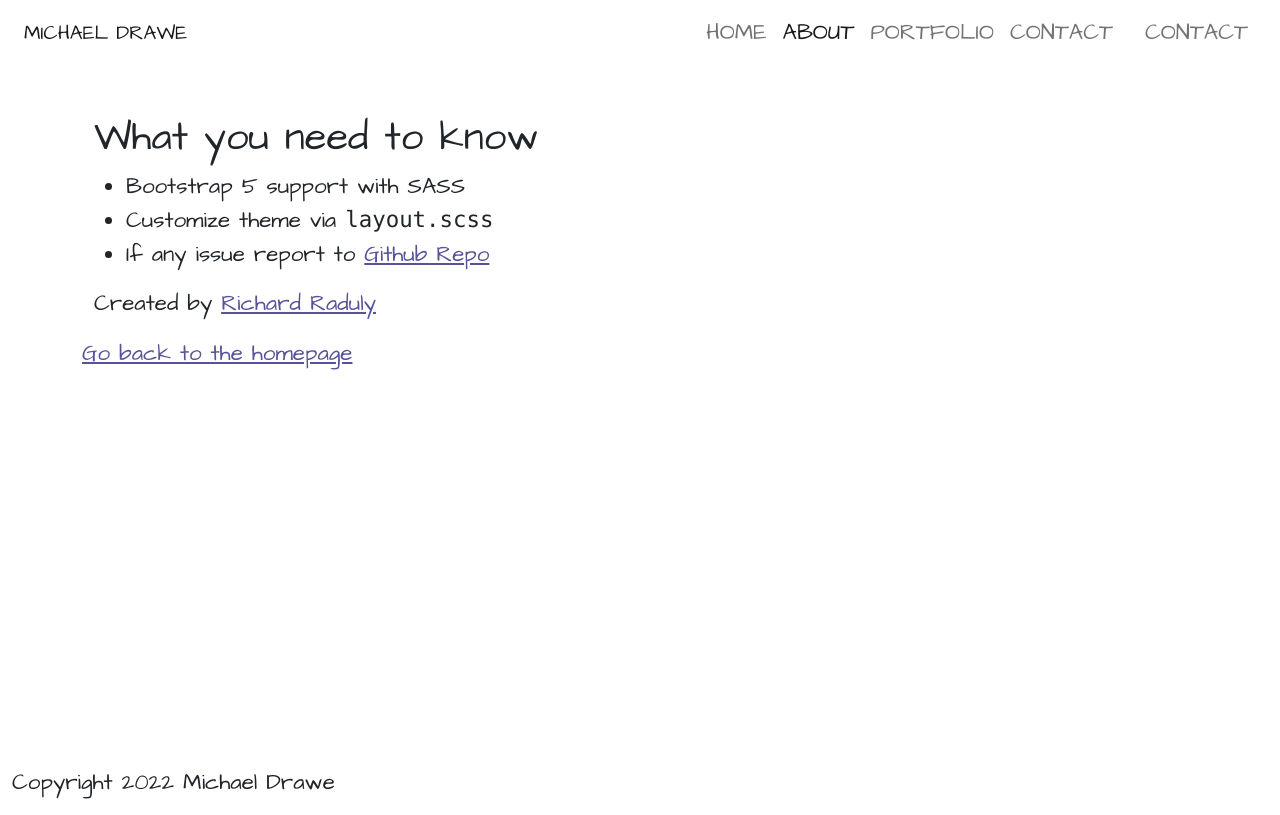
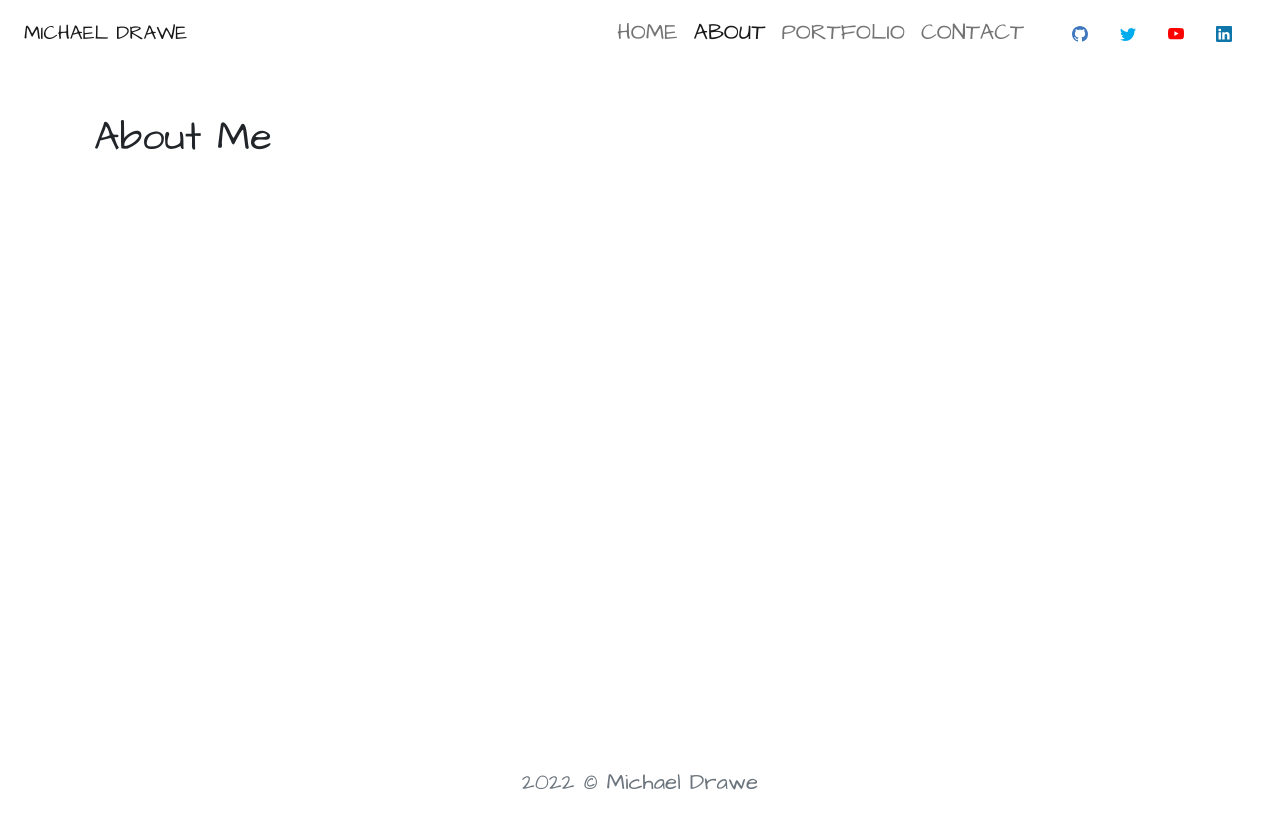
Before and after one commit to michaeldrawe/michaeldrawe, a Gatsby site: page /about in a window 1280 px wide. Built offline with nearby package versions, Linux system fonts and the light colour scheme; Gatsby itself is replaced by a stand-in of ours.

Commit message:
updated navbar with social media icons and updated footer to be center

```diff
--- a/src/components/layout.js
+++ b/src/components/layout.js
@@ -22,7 +22,14 @@ const Layout = ({ children }) => {
       <main className="site">
         <main className="site-content">{children}</main>
       </main>
-      <footer className="footer" >Copyright 2022 Michael Drawe</footer>
+      <footer className="footer" >
+      <div className="row ">
+      <div className="col-md-12  text-center text-muted">
+              <p>2022 © Michael Drawe </p>
+            </div>
+          </div>
+
+          </footer>
     </div>
   )
 }
--- a/src/components/navbar.js
+++ b/src/components/navbar.js
@@ -59,7 +59,60 @@ const Navbar = ({ siteTitle }) => {
               <ExactNavLink
                 to="/contact"
               >
-                Contact
+                <a href="https://www.github.com/michaeldrawe" className="p-3">
+                  <svg
+                    xmlns="http://www.w3.org/2000/svg"
+                    width="16"
+                    height="16"
+                    fill="#4078c0"
+                    class="bi bi-github"
+                    viewBox="0 0 16 16"
+                  >
+                    <path d="M8 0C3.58 0 0 3.58 0 8c0 3.54 2.29 6.53 5.47 7.59.4.07.55-.17.55-.38 0-.19-.01-.82-.01-1.49-2.01.37-2.53-.49-2.69-.94-.09-.23-.48-.94-.82-1.13-.28-.15-.68-.52-.01-.53.63-.01 1.08.58 1.23.82.72 1.21 1.87.87 2.33.66.07-.52.28-.87.51-1.07-1.78-.2-3.64-.89-3.64-3.95 0-.87.31-1.59.82-2.15-.08-.2-.36-1.02.08-2.12 0 0 .67-.21 2.2.82.64-.18 1.32-.27 2-.27.68 0 1.36.09 2 .27 1.53-1.04 2.2-.82 2.2-.82.44 1.1.16 1.92.08 2.12.51.56.82 1.27.82 2.15 0 3.07-1.87 3.75-3.65 3.95.29.25.54.73.54 1.48 0 1.07-.01 1.93-.01 2.2 0 .21.15.46.55.38A8.012 8.012 0 0 0 16 8c0-4.42-3.58-8-8-8z" />
+                  </svg>
+                </a>
+
+                <a href="https://www.twitter.com/michaeldrawe" className="p-3">
+                  <svg
+                    xmlns="http://www.w3.org/2000/svg"
+                    width="16"
+                    height="16"
+                    fill="#00acee"
+                    class="bi bi-twitter"
+                    viewBox="0 0 16 16"
+                  >
+                    <path d="M5.026 15c6.038 0 9.341-5.003 9.341-9.334 0-.14 0-.282-.006-.422A6.685 6.685 0 0 0 16 3.542a6.658 6.658 0 0 1-1.889.518 3.301 3.301 0 0 0 1.447-1.817 6.533 6.533 0 0 1-2.087.793A3.286 3.286 0 0 0 7.875 6.03a9.325 9.325 0 0 1-6.767-3.429 3.289 3.289 0 0 0 1.018 4.382A3.323 3.323 0 0 1 .64 6.575v.045a3.288 3.288 0 0 0 2.632 3.218 3.203 3.203 0 0 1-.865.115 3.23 3.23 0 0 1-.614-.057 3.283 3.283 0 0 0 3.067 2.277A6.588 6.588 0 0 1 .78 13.58a6.32 6.32 0 0 1-.78-.045A9.344 9.344 0 0 0 5.026 15z" />
+                  </svg>
+                </a>
+
+                <a href="https://www.youtube.com/michaeldrawe" className="p-3">
+                  <svg
+                    xmlns="http://www.w3.org/2000/svg"
+                    width="16"
+                    height="16"
+                    fill="#FF0000"
+                    class="bi bi-youtube"
+                    viewBox="0 0 16 16"
+                  >
+                    <path d="M8.051 1.999h.089c.822.003 4.987.033 6.11.335a2.01 2.01 0 0 1 1.415 1.42c.101.38.172.883.22 1.402l.01.104.022.26.008.104c.065.914.073 1.77.074 1.957v.075c-.001.194-.01 1.108-.082 2.06l-.008.105-.009.104c-.05.572-.124 1.14-.235 1.558a2.007 2.007 0 0 1-1.415 1.42c-1.16.312-5.569.334-6.18.335h-.142c-.309 0-1.587-.006-2.927-.052l-.17-.006-.087-.004-.171-.007-.171-.007c-1.11-.049-2.167-.128-2.654-.26a2.007 2.007 0 0 1-1.415-1.419c-.111-.417-.185-.986-.235-1.558L.09 9.82l-.008-.104A31.4 31.4 0 0 1 0 7.68v-.123c.002-.215.01-.958.064-1.778l.007-.103.003-.052.008-.104.022-.26.01-.104c.048-.519.119-1.023.22-1.402a2.007 2.007 0 0 1 1.415-1.42c.487-.13 1.544-.21 2.654-.26l.17-.007.172-.006.086-.003.171-.007A99.788 99.788 0 0 1 7.858 2h.193zM6.4 5.209v4.818l4.157-2.408L6.4 5.209z" />
+                  </svg>
+                </a>
+
+                <a
+                  href="https://www.linkedin.com/in/michaeldrawe"
+                  className="p-3"
+                >
+                  <svg
+                    xmlns="http://www.w3.org/2000/svg"
+                    width="16"
+                    height="16"
+                    fill="#0e76a8"
+                    class="bi bi-linkedin"
+                    viewBox="0 0 16 16"
+                  >
+                    <path d="M0 1.146C0 .513.526 0 1.175 0h13.65C15.474 0 16 .513 16 1.146v13.708c0 .633-.526 1.146-1.175 1.146H1.175C.526 16 0 15.487 0 14.854V1.146zm4.943 12.248V6.169H2.542v7.225h2.401zm-1.2-8.212c.837 0 1.358-.554 1.358-1.248-.015-.709-.52-1.248-1.342-1.248-.822 0-1.359.54-1.359 1.248 0 .694.521 1.248 1.327 1.248h.016zm4.908 8.212V9.359c0-.216.016-.432.08-.586.173-.431.568-.878 1.232-.878.869 0 1.216.662 1.216 1.634v3.865h2.401V9.25c0-2.22-1.184-3.252-2.764-3.252-1.274 0-1.845.7-2.165 1.193v.025h-.016a5.54 5.54 0 0 1 .016-.025V6.169h-2.4c.03.678 0 7.225 0 7.225h2.4z" />
+                  </svg>
+                </a>
               </ExactNavLink>
             </li>
           </ul>
--- a/src/pages/about.js
+++ b/src/pages/about.js
@@ -10,17 +10,9 @@ const AboutPage = () => (
     <div className="container  my-5">
 
       <div className="container">
-        <h1 >What you need to know</h1>
-        <p>
-          <ul>
-            <li>Bootstrap 5 support with SASS</li>
-            <li>Customize theme via <span className="font-monospace ">layout.scss</span></li>
-            <li>If any issue report to <a href="https://github.com/r-ichard/gatsby-starter-bootstrap-5" target="_blank" rel="noopener noreferrer">Github Repo</a></li>
-          </ul>
-        </p>
-        <p>Created by <a href="https://github.com/r-ichard" target="_blank" rel="noopener noreferrer">Richard Raduly</a></p>
-      </div>
-      <Link to="/">Go back to the homepage</Link>
+        <h1 >About Me</h1>
+        </div>
+
     </div>
   </Layout>
 )
```
Also changed, not shown: src/pages/contact.js (+3 -11 lines), src/pages/portfolio.js (+3 -11 lines).
